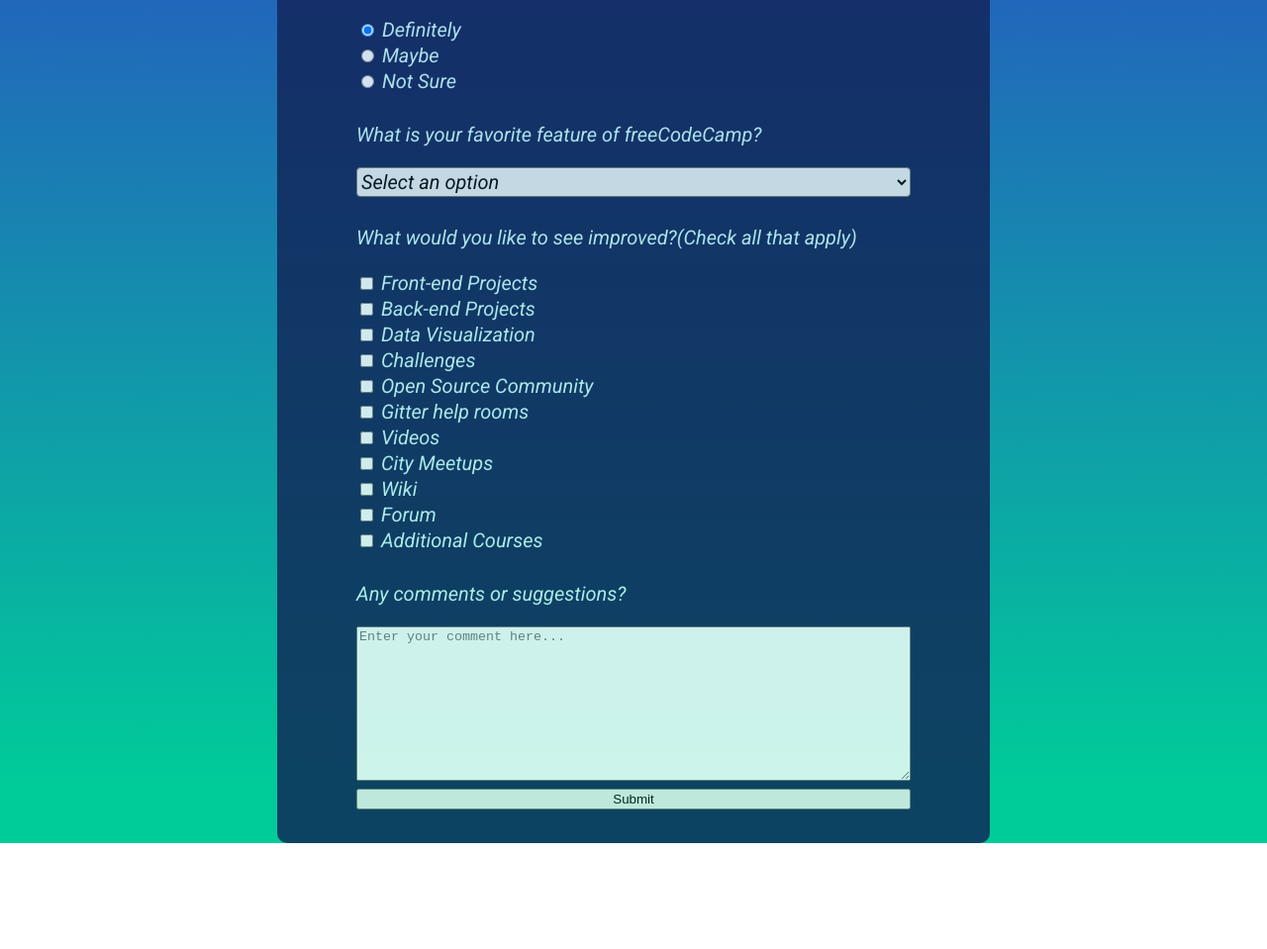
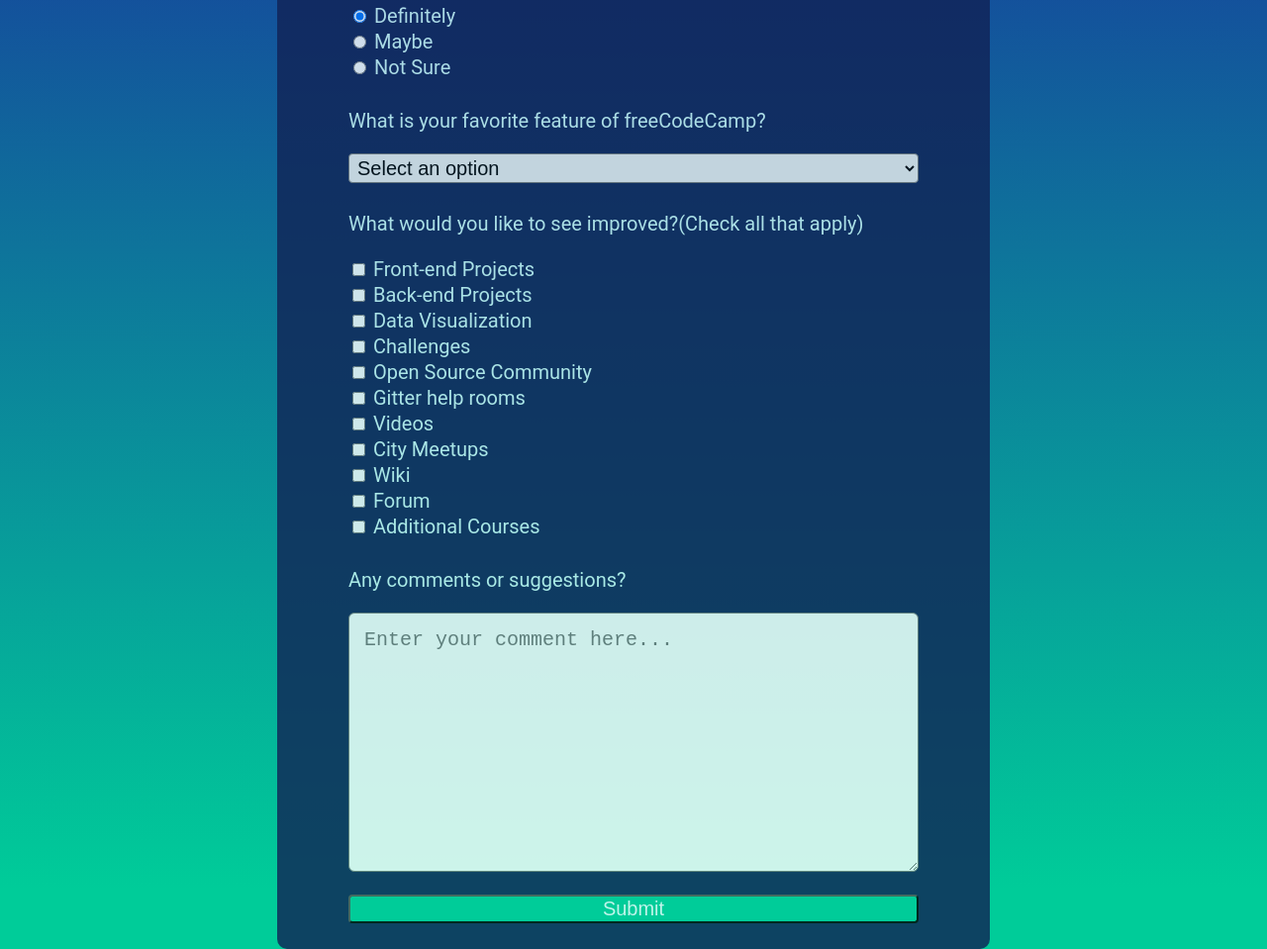
Before and after one commit to steelsnake93/surveyForm, a plain HTML site: page index.html in a window 1280 px wide. Shown: the part 546-1505 px from the top of the page at 99% size. Before the commit the page ends 1398 px from the top, so only its background shows below. Drawn offline with Linux system fonts and the light colour scheme; a web font is replaced by a local one.

Commit message:
little changes in style

```diff
--- a/style.css
+++ b/style.css
@@ -1,47 +1,45 @@
-@import url('https://fonts.googleapis.com/css2?family=Roboto:ital,wght@1,400;1,500&display=swap');
+
+
+@import url('https://fonts.googleapis.com/css2?family=Anek+Tamil:wght@300&display=swap');
 body {
 	margin: 0 auto;
 	padding: 0;
 	font-family: 'Roboto', sans-serif;
-
-
-    background: linear-gradient(to bottom, #3333cc 10%, #00cc99 96%);
-    /*
-    background-color: rgb(63, 98, 255);
-
-    */
+	background: linear-gradient(to bottom, #1c1c9d 10%, #00cc99 96%);
 }
 
 .container {
-
 	line-height: 1.3em;
 	color: rgb(210, 252, 249);
 	font-size: 20px;
 	max-width: 45rem;
 	font-style: inherit;
-    margin: 0 auto ;
+	margin: 0 auto;
+}
 
-}
 .header h1 {
 	font-weight: 200;
 	font-size: xx-large;
 }
+
 .header {
 	padding-top: 2em;
 	font-size: large;
 	text-align: center;
 }
+
 .survey-form {
 	padding: 10em;
+}
 
-}
 .form {
 	background-color: #125;
 	opacity: 80%;
-    padding: 1.5em;
+	padding: 1.1em;
 	border: none;
 	border-radius: 10px;
 }
+
 .form-group {
 	box-sizing: border-box;
 	padding: 0.2em 2.5em;
@@ -49,15 +47,25 @@
 	flex-direction: column;
 }
 
-
-
-#dropdown, #most-like, .form-ctrl{
+#dropdown,
+#most-like,
+.form-ctrl {
 	font-size: inherit;
-    font-family: inherit;
+	padding: 0 4px;
 	border-radius: 4px;
 	height: 30px;
 }
 
-.form-group label {
+button {
+	background-color: #00cc99;
+	color: azure;
+	font-size: 20px;
+	border-radius: 0.2em;
+	margin-top: 15px;
+}
 
+textarea {
+	font-size: x-large;
+	padding: 15px;
+	border-radius: 0.3em;
 }
```
Also changed, not shown: index.html (+2 -3 lines). Lines whose indentation alone changed are shown as unchanged.
